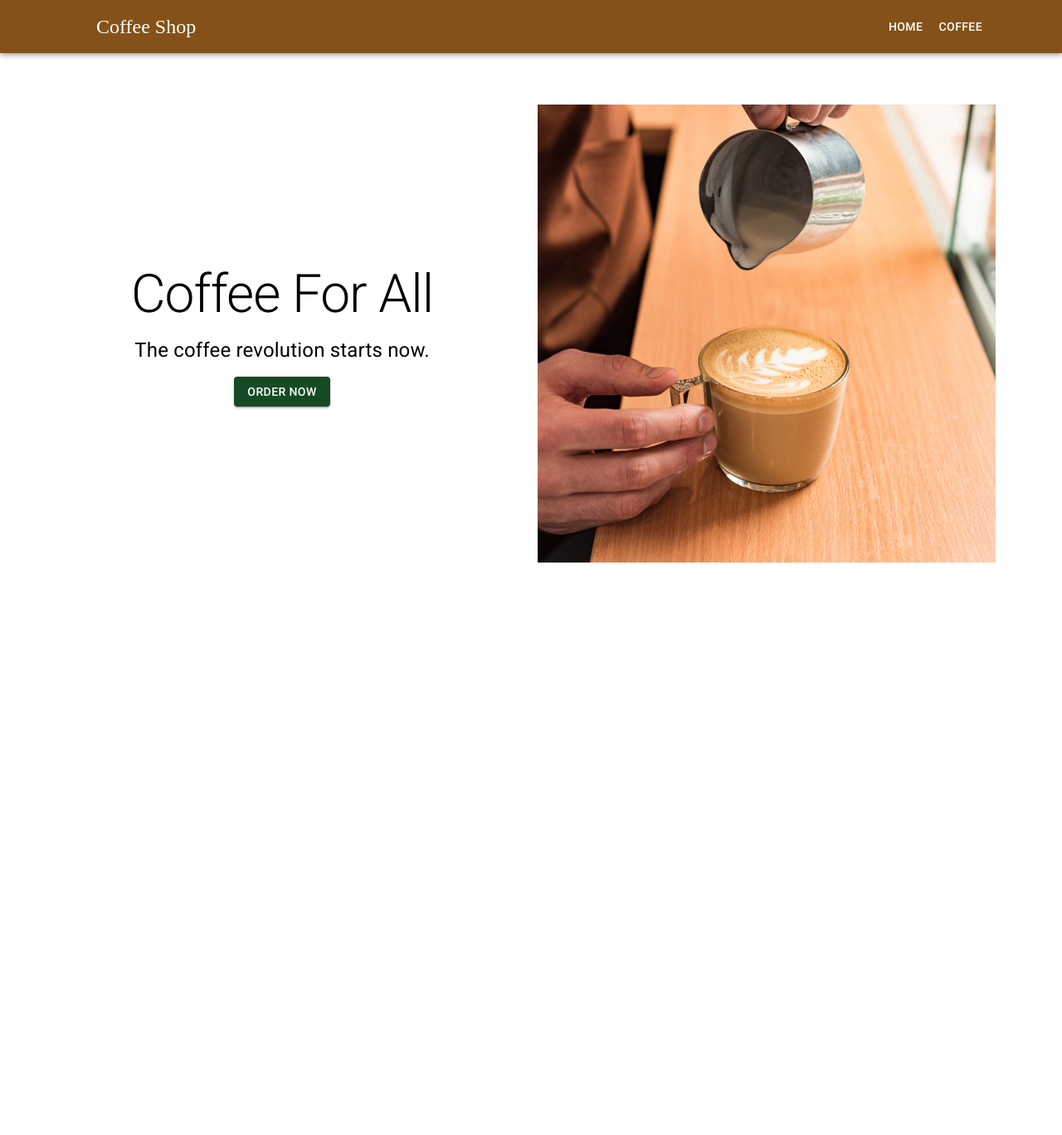
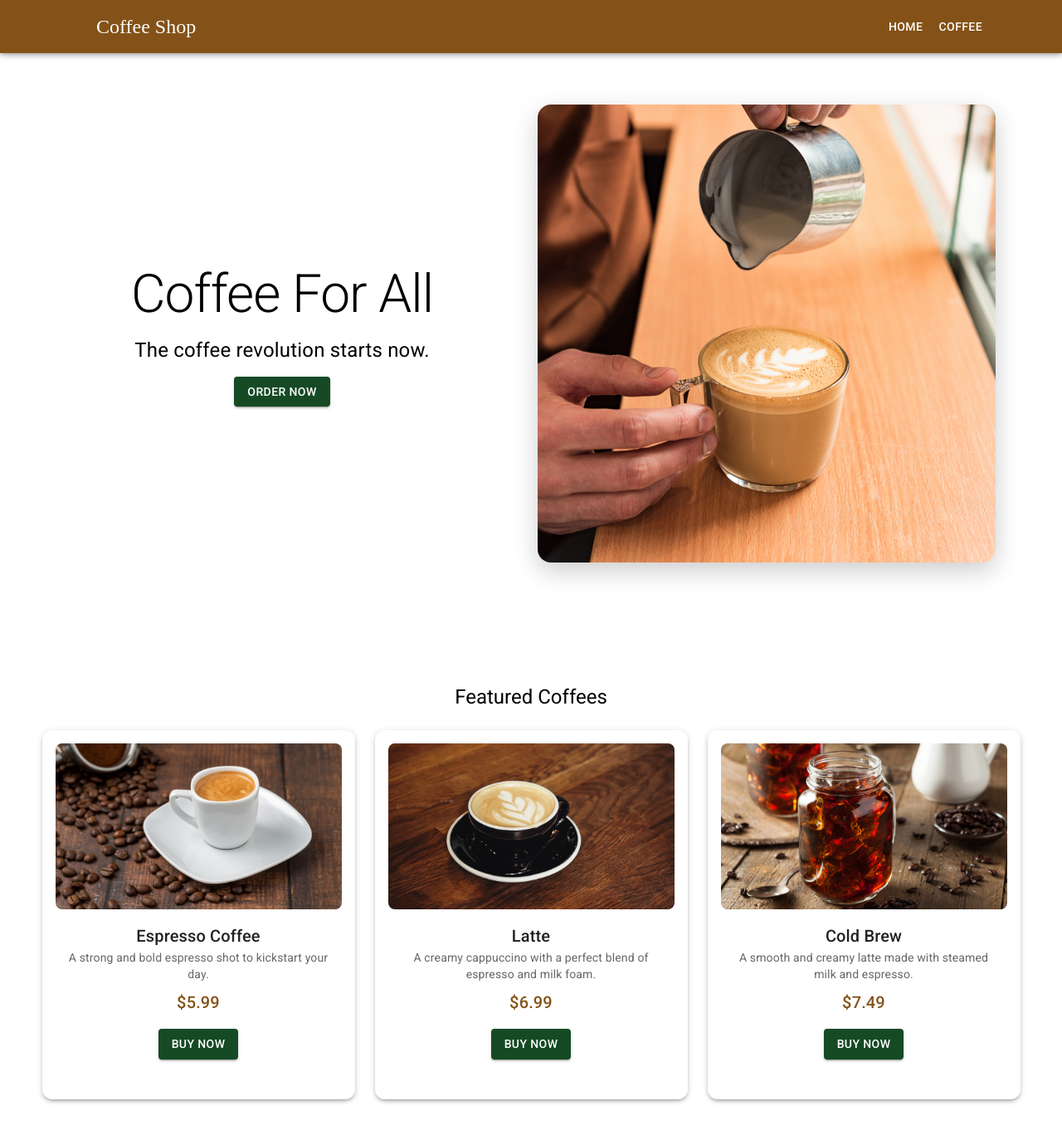
Before and after one commit to andrewteece/coffeeShop, a React (Vite) app: page / in a window 1280 px wide. Shown: the top 1368 px of the page at 83% size. Before the commit the page ends 800 px from the top, so only its background shows below. Built offline with nearby package versions, Linux system fonts and the light colour scheme; some icons are missing; a web font is replaced by a local one.

Commit message:
Code Coffee page and add effects

```diff
--- a/src/App.tsx
+++ b/src/App.tsx
@@ -4,12 +4,14 @@ import theme from './assets/theme';
 import { ThemeProvider } from '@mui/material';
 import Navbar from './components/layout/Navbar';
 import Hero from './components/features/Hero';
+import Coffee from './components/features/Coffee';
 
 function App() {
   return (
     <ThemeProvider theme={theme}>
       <Navbar />
       <Hero />
+      <Coffee />
     </ThemeProvider>
   );
 }
--- /dev/null
+++ b/src/components/features/Coffee.tsx
@@ -0,0 +1,64 @@
+import products from '../../assets/coffee';
+import {
+  Container,
+  Card,
+  CardActions,
+  CardContent,
+  CardMedia,
+  Button,
+  Typography,
+  Box,
+} from '@mui/material';
+import Grid from '@mui/material/Grid';
+
+export default function Coffee() {
+  return (
+    <Box sx={{ my: 10 }} id='coffee'>
+      <Typography variant='h5' sx={{ textAlign: 'center' }}>
+        Featured Coffees
+      </Typography>
+      <Grid container spacing={3} sx={{ padding: 3, justifyContent: 'center' }}>
+        {products.map((product) => (
+          <Grid key={product.id} item xs={12} sm={6} md={4}>
+            <Card
+              sx={{
+                maxWidth: 345,
+                textAlign: 'center',
+                padding: 2,
+                borderRadius: 3,
+                boxShadow: 3,
+                transition: 'transform 0.3s, box-shadow 0.3s',
+                '&:hover': {
+                  transform: 'translateY(-4px)',
+                  boxShadow: 6,
+                },
+              }}
+            >
+              <CardMedia
+                component='img'
+                height='200'
+                image={product.image}
+                alt={product.title}
+                sx={{ objectFit: 'cover', borderRadius: 2 }}
+              />
+              <CardContent>
+                <Typography variant='h6'>{product.title}</Typography>
+                <Typography variant='body2' color='text.secondary'>
+                  {product.description}
+                </Typography>
+                <Typography variant='h6' color='primary' sx={{ marginY: 1 }}>
+                  ${product.price.toFixed(2)}
+                </Typography>
+                <CardActions sx={{ justifyContent: 'center', mt: 1 }}>
+                  <Button variant='contained' color='secondary'>
+                    Buy Now
+                  </Button>
+                </CardActions>
+              </CardContent>
+            </Card>
+          </Grid>
+        ))}
+      </Grid>
+    </Box>
+  );
+}
--- a/src/components/features/Hero.tsx
+++ b/src/components/features/Hero.tsx
@@ -70,11 +70,18 @@ export default function Hero() {
             textAlign: 'center',
           }}
         >
-          <img
+          <motion.img
             src={Espresso}
             alt='espresso coffee drink'
             loading='lazy'
-            style={{ width: '100%' }}
+            style={{
+              width: '100%',
+              borderRadius: '1rem',
+              boxShadow: '0 10px 30px rgba(0, 0, 0, 0.2)',
+            }}
+            initial={{ opacity: 0, scale: 0.95 }}
+            animate={{ opacity: 1, scale: 1 }}
+            transition={{ delay: 0.8, duration: 0.6 }}
           />
         </Box>
       </Stack>
```
